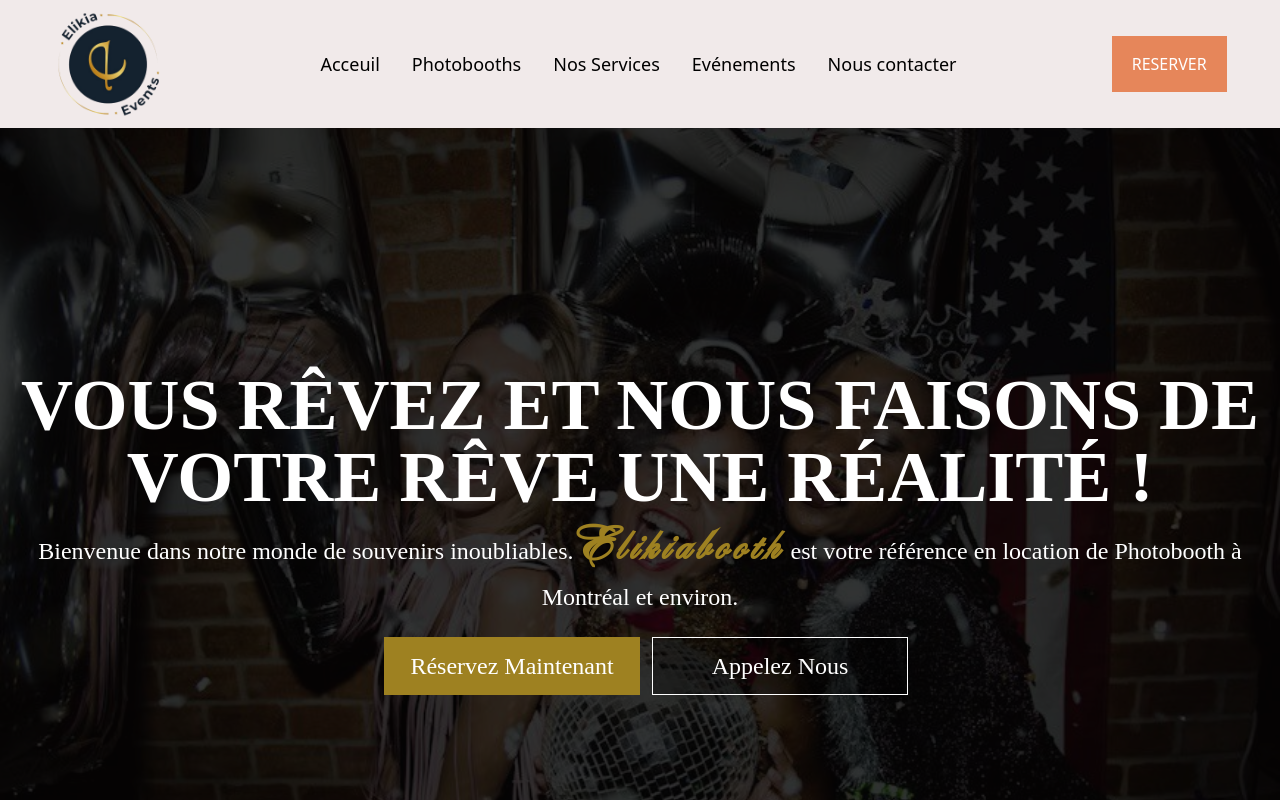
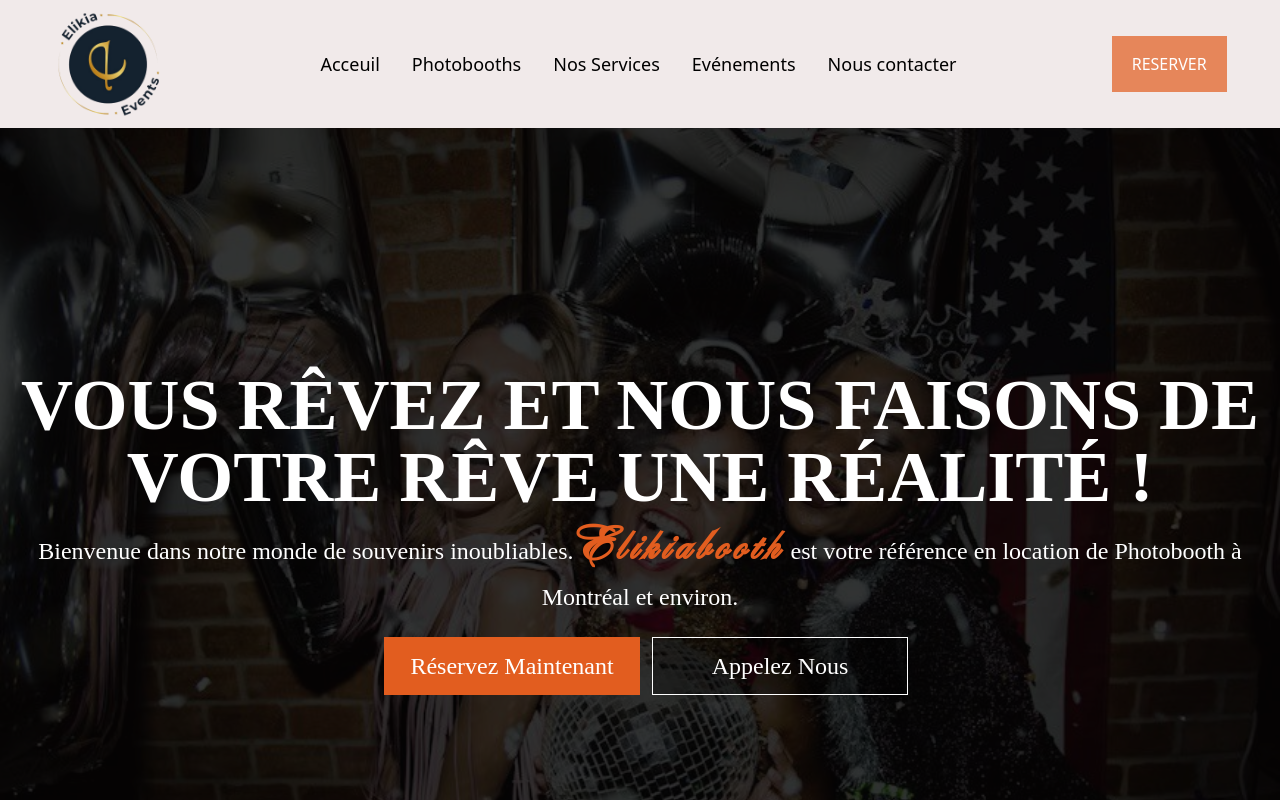
Before and after one commit to yeredmbe/photobooth, a React (Vite) app: page / in a window 1280 px wide. Shown: the top 800 px of the page. Built offline with nearby package versions, Linux system fonts and the light colour scheme.

Commit message:
continue changing the images

```diff
--- a/src/components/Navbar.jsx
+++ b/src/components/Navbar.jsx
@@ -78,7 +78,7 @@ const Navbar = () => {
                         </button> */}
                         <Link
                             to="/contact"
-                            className='uppercase bg-[#e25d1f]/70 px-5 py-4 cursor-pointer  text-white hover:bg-[#ac8402] transition-colors duration-300'
+                            className='uppercase bg-[#e25d1f]/70 px-5 py-4 cursor-pointer  text-white hover:bg-[#e25d1f] transition-colors duration-300'
                         >
                             Reserver
                         </Link>
--- a/src/components/carousel.jsx
+++ b/src/components/carousel.jsx
@@ -52,9 +52,9 @@ const Carousel = () => {
                <h3 className="text-white text-center text-[calc(1.5rem+1vw)] md:text-2xl  font-GaramondAntiqua max-sm:mx-1"  data-aos="slide-up"
     data-aos-delay="100"
     data-aos-duration="1000"
-    data-aos-easing="ease-in-out">Bienvenue dans notre monde de souvenirs inoubliables. <span className='text-[#9e8121] font-semibold font-Alexandra-One text-6xl max-sm:text-5xl tracking-widest'>Elikiabooth</span> est votre référence en location de Photobooth à Montréal et environ.</h3>
+    data-aos-easing="ease-in-out">Bienvenue dans notre monde de souvenirs inoubliables. <span className='text-[#e25d1f] font-semibold font-Alexandra-One text-6xl max-sm:text-5xl tracking-widest'>Elikiabooth</span> est votre référence en location de Photobooth à Montréal et environ.</h3>
                <div className='w-full max-sm:flex-col flex items-center justify-center'>
-                 <Link to="/contact" className="mt-6 max-sm:w-2/3 w-[20%] mx-3 cursor-pointer px-6 py-3 bg-[#9e8121] border border-[#9e8121]  text-white font-medium  hover:bg-black/30 transition duration-500 hover:border-white ease-in-out text-2xl max-sm:text-lg text-center"> Réservez Maintenant </Link>
+                 <Link to="/contact" className="mt-6 max-sm:w-2/3 w-[20%] mx-3 cursor-pointer px-6 py-3 bg-[#e25d1f] border border-[#e25d1f]  text-white font-medium  hover:bg-black/30 transition duration-500 hover:border-white ease-in-out text-2xl max-sm:text-lg text-center"> Réservez Maintenant </Link>
                    <a href="tel:+15551234567" className="mt-6 max-sm:w-2/3 w-[20%] px-6 cursor-pointer text-center py-3 bg-black/30 border border-white text-white text-2xl max-sm:text-lg font-medium  hover:bg-white hover:text-black ease-in-out transition duration-500">Appelez  Nous</a>
                </div>
 
--- a/src/index.css
+++ b/src/index.css
@@ -50,7 +50,7 @@ body::-webkit-scrollbar{
 }
 
 body::-webkit-scrollbar-thumb{
-  background-color: #9e8121c7;
+  background-color: #e25d1f;
   border-radius: 5px;
 }
 @media screen and (min-width: 768px) and (max-width: 1024px) {
```
